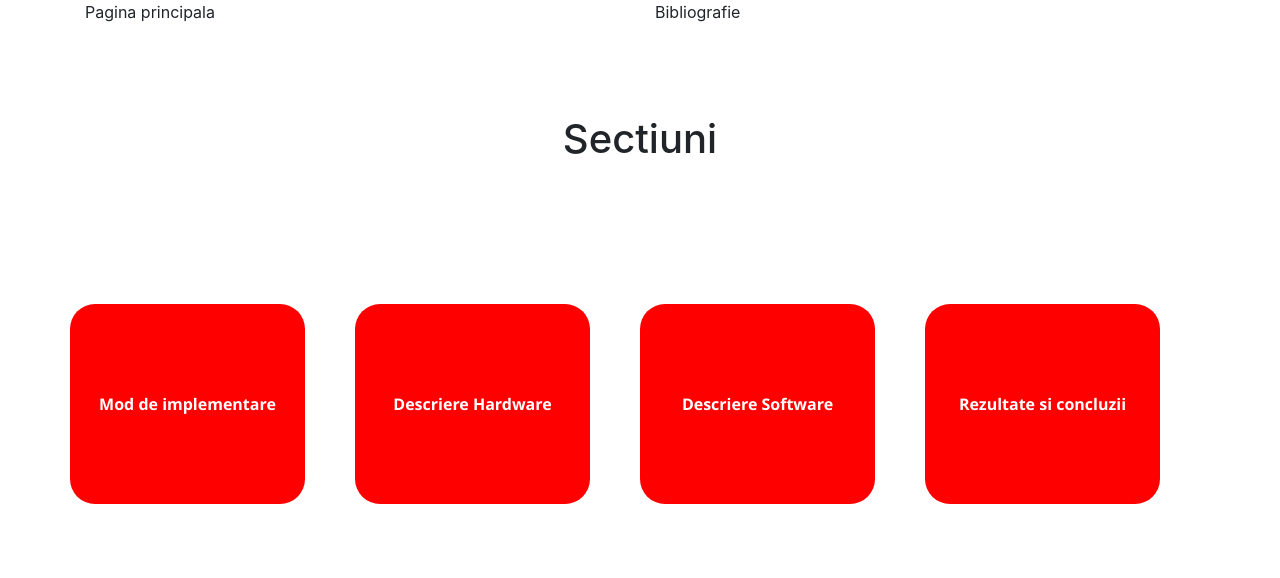
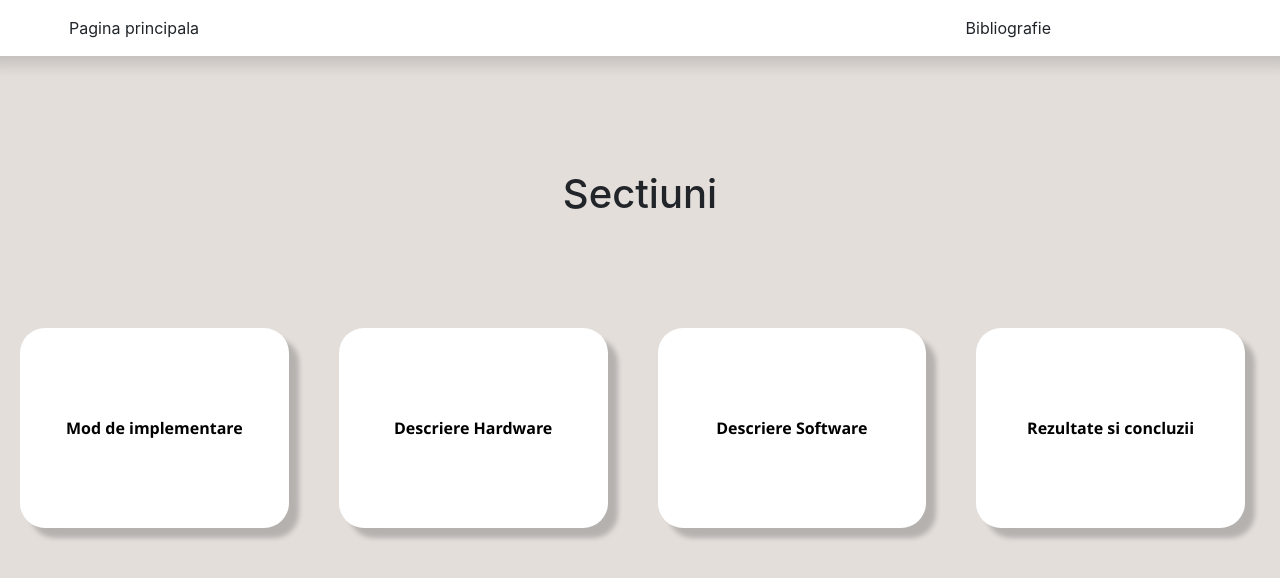
Before and after one commit to flaviumircia/web-p2, a plain HTML site: page home.html in a window 1280 px wide. Drawn offline with nearby package versions, Linux system fonts and the light colour scheme.

Commit message:
Update: Changed background; Added drop-shadow to elements;

```diff
--- a/home.html
+++ b/home.html
@@ -6,16 +6,17 @@
     <link rel="stylesheet" href="stylesheet.css">
     <title>Home</title>
 </head>
-<body>
-<div class="container">
-    <div class="row">
-        <div class="col-sm">
+<body >
+<div class="container-fluid">
+    <div class="row shadow p-3 mb-5 bg-white rounded">
+        <div class="col-md-2 text-right">
             Pagina principala
         </div>
-        <div class="col-sm">
+        <div class="col-md-8 text-right">
             Bibliografie
         </div>
         </div>
+    <div class="content">
         <div class="row">
             <h1 class="home_text">
                 Sectiuni
@@ -36,6 +37,7 @@
             </div>
         </div>
     </div>
+</div>
 
 </body>
 </html>
--- a/stylesheet.css
+++ b/stylesheet.css
@@ -1,18 +1,33 @@
+.container-fluid{
+    padding-left: 0;
+    padding-right: 0;
+}
+body{
+    background-color: #e3deda;
+
+}
 .section_container{
     font-family: "Segoe UI";
-    margin-top: 12%;
+    margin-top: 8%;
+    margin-left: 20px;
     color: white;
     font-weight: bold;
     text-align: center;
+}
+.header{
+    box-shadow: black;
 }
 .ob1{
     height: 200px;
     width: 25%;
     margin-right: 50px;
     border-radius: 25px;
-    background-color: red;
+    background-color: white;
+    color: black;
     text-align: center;
     line-height: 200px;
+
+    box-shadow: 10px 10px 5px  rgba(0,0,0,0.2);
 
 }
 .ob2{
@@ -22,28 +37,42 @@
     text-align: center;
     border-radius: 25px;
     line-height: 200px;
-    background-color: red;
+    color: black;
+    background-color: white;
+    box-shadow: 10px 10px 5px  rgba(0,0,0,0.2);
+
 }
 .ob3{
     height: 200px;
     width: 25%;
     margin-right: 50px;
     border-radius: 25px;
-    background-color: red;
+    background-color: white;
     text-align: center;
+    color: black;
+
     line-height: 200px;
+    box-shadow: 10px 10px 5px  rgba(0,0,0,0.2);
+
 }
 .ob4{
     height: 200px;
     width: 25%;
     margin-right: 50px;
     border-radius: 25px;
-    background-color: red;
+    background-color: white;
     text-align: center;
     line-height: 200px;
+    color: black;
+    box-shadow: 10px 10px 5px  rgba(0,0,0,0.2);
+
+
 }
 .home_text{
     margin-left: auto;
     margin-right: auto;
-    margin-top: 8%;
+    margin-top: 5%;
 }
+.content{
+    background-color: #e3deda;
+}
```
Lines whose indentation alone changed are shown as unchanged.
